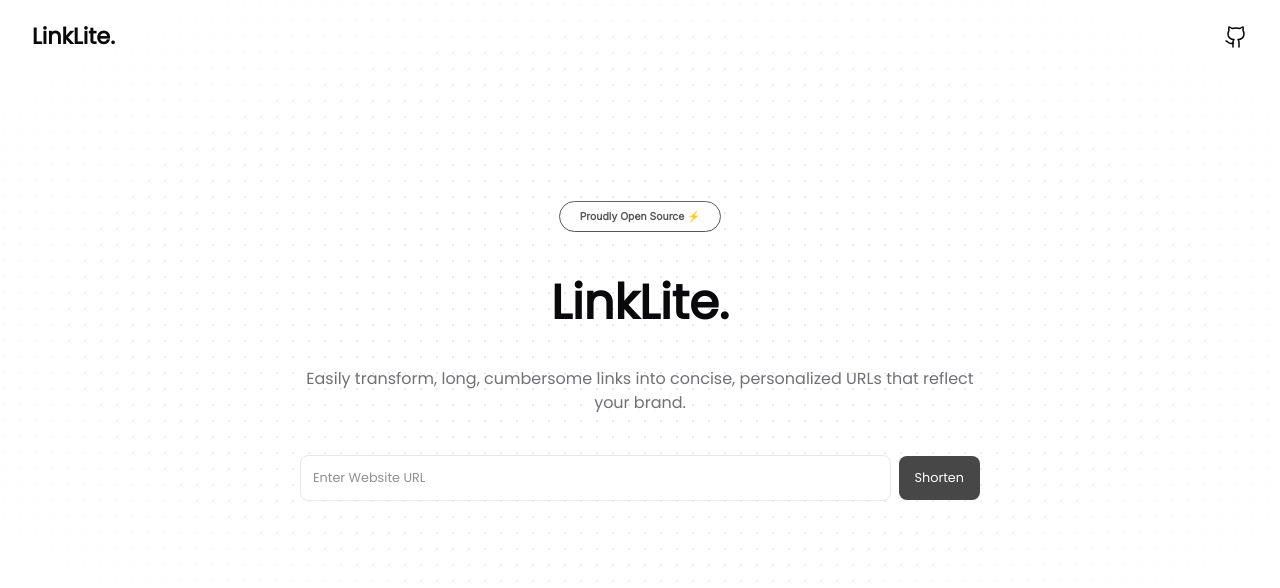
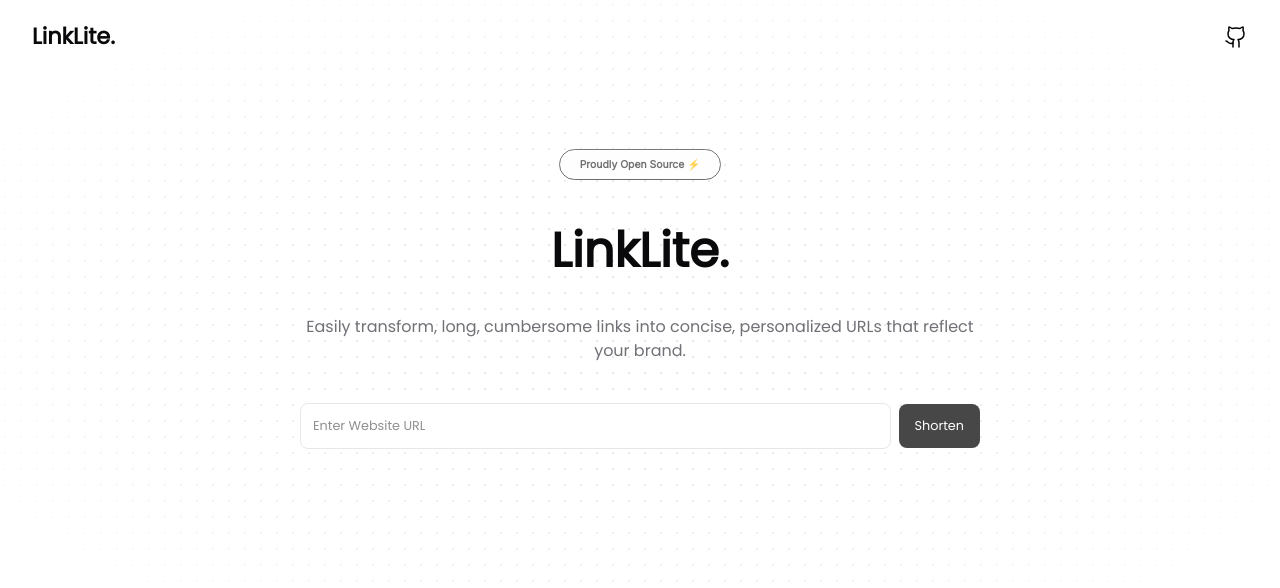
Before and after one commit to TreasureUzoma/Link-Lite, a React (Vite) app: page / in a window 1280 px wide. Shown: the top 588 px of the page. Built offline with nearby package versions, Linux system fonts and the light colour scheme.

Commit message:
ui fix on desktop view

```diff
--- a/src/components/MainWithHero.jsx
+++ b/src/components/MainWithHero.jsx
@@ -73,7 +73,7 @@ const MainWithHero = () => {
         <div>
             <main className="h-[40rem] w-full dark:bg-black bg-white dark:bg-dot-white/[0.2] bg-dot-black/[0.2] relative flex items-center justify-center">
                 <div className="absolute pointer-events-none inset-0 flex items-center justify-center dark:bg-black bg-white [mask-image:radial-gradient(ellipse_at_center,transparent_20%,black)]"></div>
-                <div className="flex text-center flex-col gap-[1.75rem] w-[315px] md:w-[500px] lg:w-[680px] -mt-[4.8rem] sm:mt-[4rem]">
+                <div className="flex text-center flex-col gap-[1.75rem] w-[315px] md:w-[500px] lg:w-[680px] -mt-[4.8rem] sm:-mt-[2.5rem]">
                     <div className="sm:mb-3">
                         <a
                             href="https://github.com/TreasureUzoma/Link-Lite"
```
